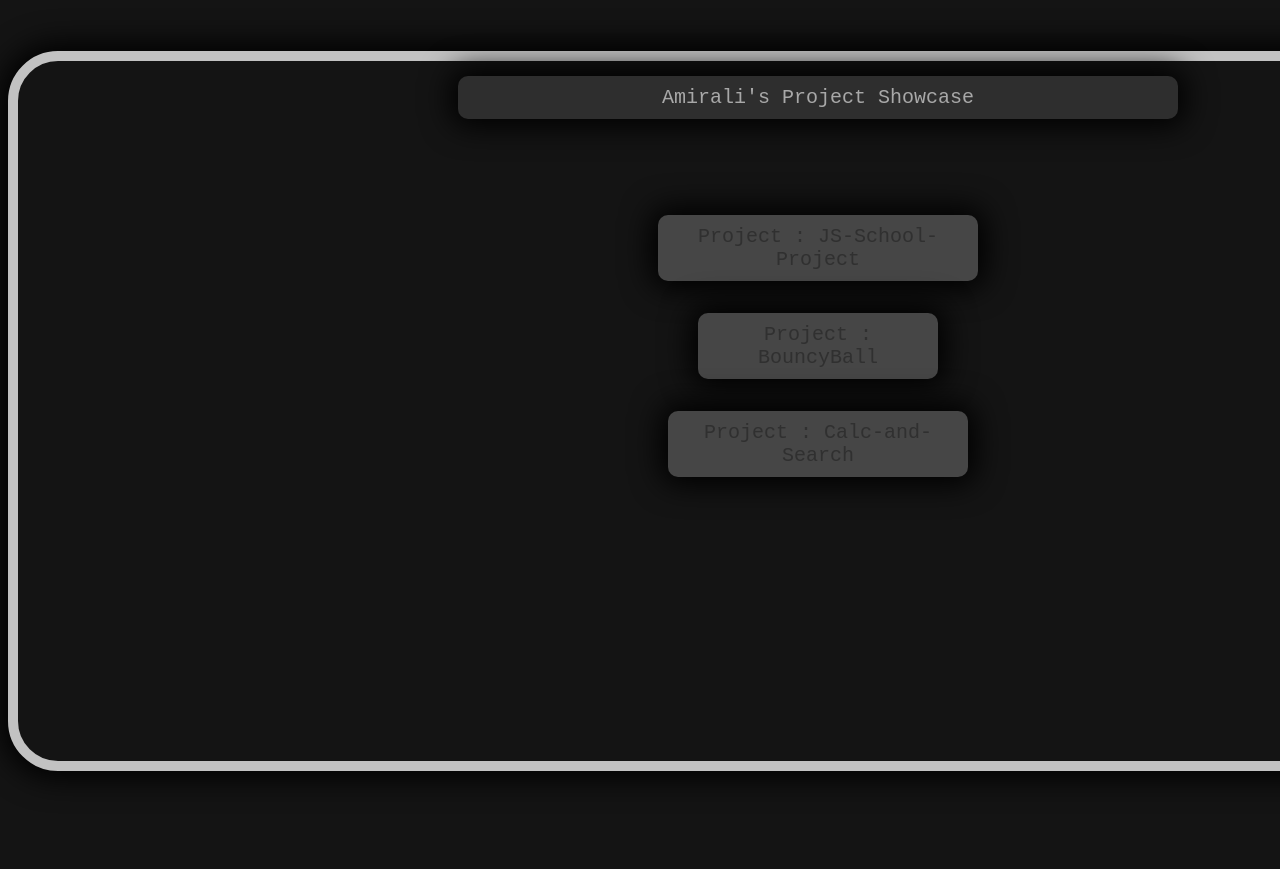
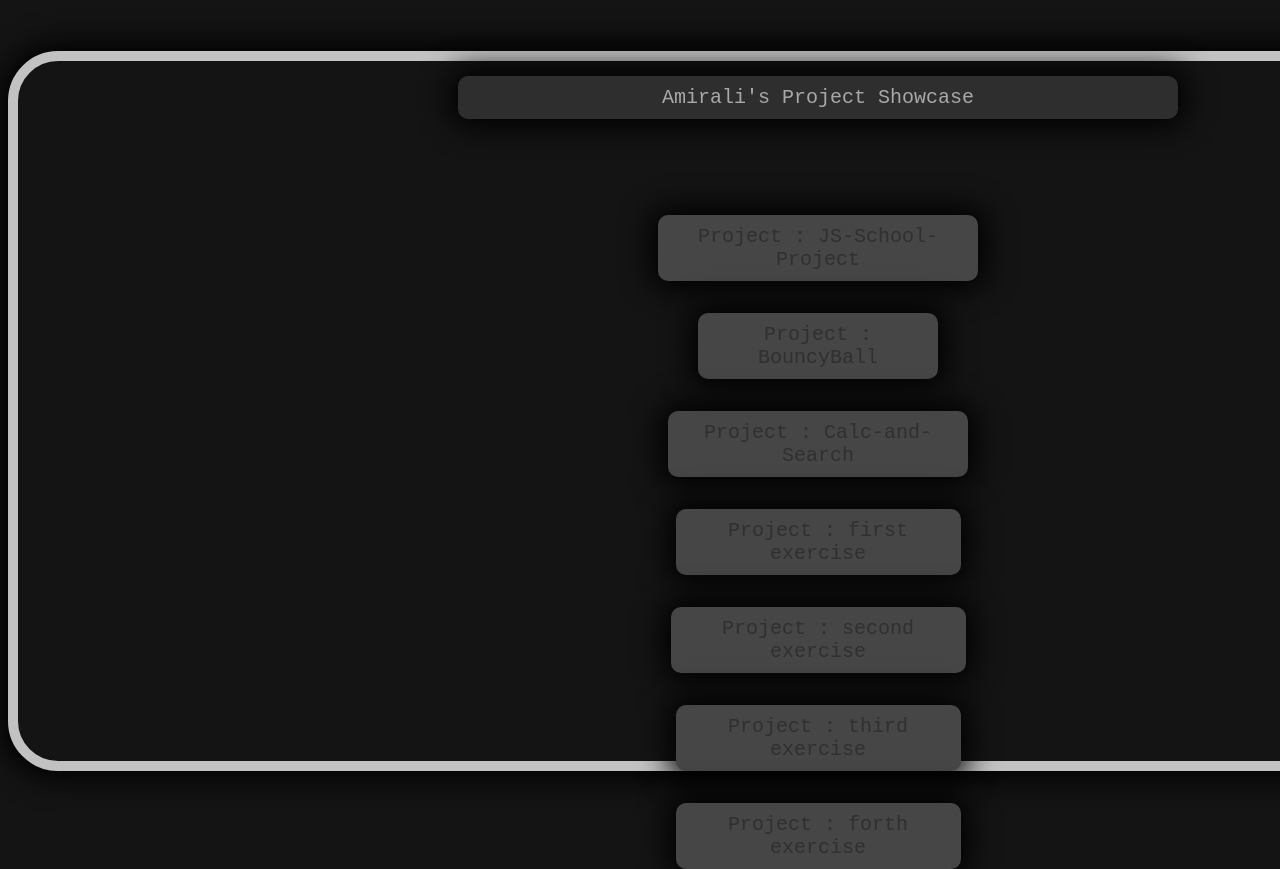
Before and after one commit to amirali192/Project-Showcase, a plain HTML site: page index.html in a window 1280 px wide. Shown: the top 869 px of the page. Before the commit the page ends 821 px from the top, so only its background shows below. Drawn offline with Linux system fonts and the light colour scheme.

Commit message:
added the exercises

```diff
--- a/index.html
+++ b/index.html
@@ -20,6 +20,19 @@
         <a href="https://github.com/amirali192/Calc-and-Search">
             <div id="Calc-and-Search">Project : Calc-and-Search</div>
         </a>
+        <a href="https://github.com/amirali192/exercise-1">
+            <div id="first">Project : first exercise</div>
+        </a>
+        <a href="https://github.com/amirali192/exercise-2">
+            <div id="second">Project : second exercise</div>
+        </a>
+        <a href="https://github.com/amirali192/exercise-3">
+            <div id="third">Project : third exercise</div>
+        </a>
+        <a href="https://github.com/amirali192/exercise-4">
+            <div id="forth">Project : forth exercise</div>
+        </a>
+
     </div>
 
 </body>
--- a/style.css
+++ b/style.css
@@ -90,3 +90,80 @@ body {
     background-color: white;
     box-shadow: 0px 0px 15px 0px #ffffff;
 }
+
+/* exercises for JS */
+#first {
+    margin: 2% auto;
+    text-align: center;
+    width: 265px;
+    padding: 10px;
+    font-size: 20px;
+    color: rgb(48, 48, 48);
+    background-color: #464646;
+    border-radius: 10px;
+    display: block;
+    transition: 250ms;
+    box-shadow: rgb(0, 0, 0) 0px 0px 30px 7px;
+}
+
+#first:hover {
+    background-color: white;
+    box-shadow: 0px 0px 15px 0px #ffffff;
+}
+
+#second {
+    margin: 2% auto;
+    text-align: center;
+    width: 275px;
+    padding: 10px;
+    font-size: 20px;
+    color: rgb(48, 48, 48);
+    background-color: #464646;
+    border-radius: 10px;
+    display: block;
+    transition: 250ms;
+    box-shadow: rgb(0, 0, 0) 0px 0px 30px 7px;
+}
+
+#second:hover {
+    background-color: white;
+    box-shadow: 0px 0px 15px 0px #ffffff;
+}
+
+#third {
+    margin: 2% auto;
+    text-align: center;
+    width: 265px;
+    padding: 10px;
+    font-size: 20px;
+    color: rgb(48, 48, 48);
+    background-color: #464646;
+    border-radius: 10px;
+    display: block;
+    transition: 250ms;
+    box-shadow: rgb(0, 0, 0) 0px 0px 30px 7px;
+}
+
+#third:hover {
+    background-color: white;
+    box-shadow: 0px 0px 15px 0px #ffffff;
+}
+
+#forth {
+    margin: 2% auto;
+    text-align: center;
+    width: 265px;
+    padding: 10px;
+    font-size: 20px;
+    color: rgb(48, 48, 48);
+    background-color: #464646;
+    border-radius: 10px;
+    display: block;
+    transition: 250ms;
+    box-shadow: rgb(0, 0, 0) 0px 0px 30px 7px;
+}
+
+#forth:hover {
+    background-color: white;
+    box-shadow: 0px 0px 15px 0px #ffffff;
+}
```
